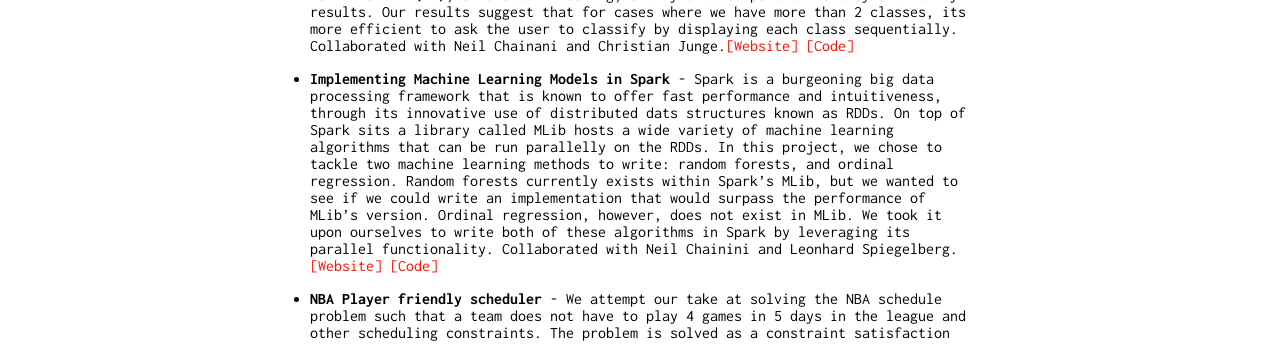
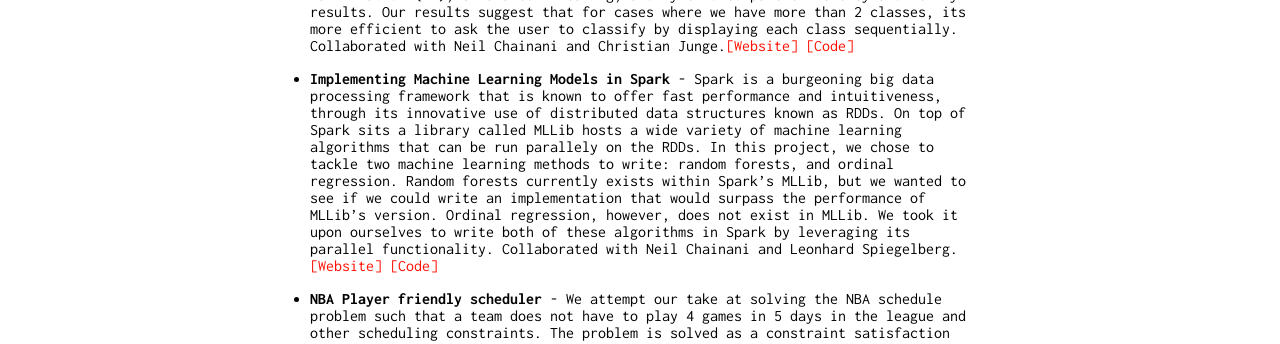
Before and after one commit to abhishekmalali/abhishekmalali.github.io, a Jekyll site: the page built from index.md, in a window 1280 px wide. Shown: the part 1299-1643 px from the top of the page. Built offline with Jekyll 4.4.1, drawn with Linux system fonts in a browser that asks for light colours; our own code applies the rules of GitHub Pages for plain Markdown files.

Commit message:
typos fix

```diff
--- a/index.md
+++ b/index.md
@@ -29,7 +29,7 @@ I am primarily interested in applying Machine learning techniques in a robust an
 
 * **What's the best way to ask a question?** - In this project, we contrast two different questioning schemes to assess efficacy in recovering true class labels from noisy labels provided by crowdsourced non-experts, when there are more than two classes to choose from.  The questioning schemes were 1. Display all the classes at the same time instant and ask the user to select one 2. Display each class sequentially and ask the user to answer with a Yes/No. We generate data with a confusion matrix for each expert, and an underlying class distribution, and attempt to recover both parameters and the true labels. We use Expectation Maximization (EM), Simulated Annealing, and PyMC to compare efficiency and verify results. Our results suggest that for cases where we have more than 2 classes, its more efficient to ask the user to classify by displaying each class sequentially. Collaborated with Neil Chainani and Christian Junge.[[Website]](http://abhishekmalali.github.io/questioning-strategy-classification/) [[Code]](https://github.com/abhishekmalali/questioning-strategy-classification)
 
-* **Implementing Machine Learning Models in Spark** - Spark is a burgeoning big data processing framework that is known to offer fast performance and intuitiveness, through its innovative use of distributed dats structures known as RDDs. On top of Spark sits a library called MLib hosts a wide variety of machine learning algorithms that can be run parallelly on the RDDs. In this project, we chose to tackle two machine learning methods to write: random forests, and ordinal regression. Random forests currently exists within Spark's MLib, but we wanted to see if we could write an implementation that would surpass the performance of MLib's version. Ordinal regression, however, does not exist in MLib. We took it upon ourselves to write both of these algorithms in Spark by leveraging its parallel functionality. Collaborated with Neil Chainini and Leonhard Spiegelberg. [[Website]](http://abhishekmalali.github.io/spark-ml/) [[Code]](https://github.com/abhishekmalali/spark-ml)
+* **Implementing Machine Learning Models in Spark** - Spark is a burgeoning big data processing framework that is known to offer fast performance and intuitiveness, through its innovative use of distributed data structures known as RDDs. On top of Spark sits a library called MLLib hosts a wide variety of machine learning algorithms that can be run parallely on the RDDs. In this project, we chose to tackle two machine learning methods to write: random forests, and ordinal regression. Random forests currently exists within Spark's MLLib, but we wanted to see if we could write an implementation that would surpass the performance of MLLib's version. Ordinal regression, however, does not exist in MLLib. We took it upon ourselves to write both of these algorithms in Spark by leveraging its parallel functionality. Collaborated with Neil Chainani and Leonhard Spiegelberg. [[Website]](http://abhishekmalali.github.io/spark-ml/) [[Code]](https://github.com/abhishekmalali/spark-ml)
 
 * **NBA Player friendly scheduler** - We attempt our take at solving the NBA schedule problem such that a team does not have to play 4 games in 5 days in the league and other scheduling constraints. The problem is solved as a constraint satisfaction problem where constraints are the league game requirements. Another take at solution involves solving the schedule as a Integer linear programming problem. We generated a player friendly schedule which ensures their are no back to back away games and keeps player workload to a minimum within a week. Collaborated with Charles Liu and Sam Daulton.[[Code]](https://github.com/therealchuckliu/NBA_Scheduler)
 
```
